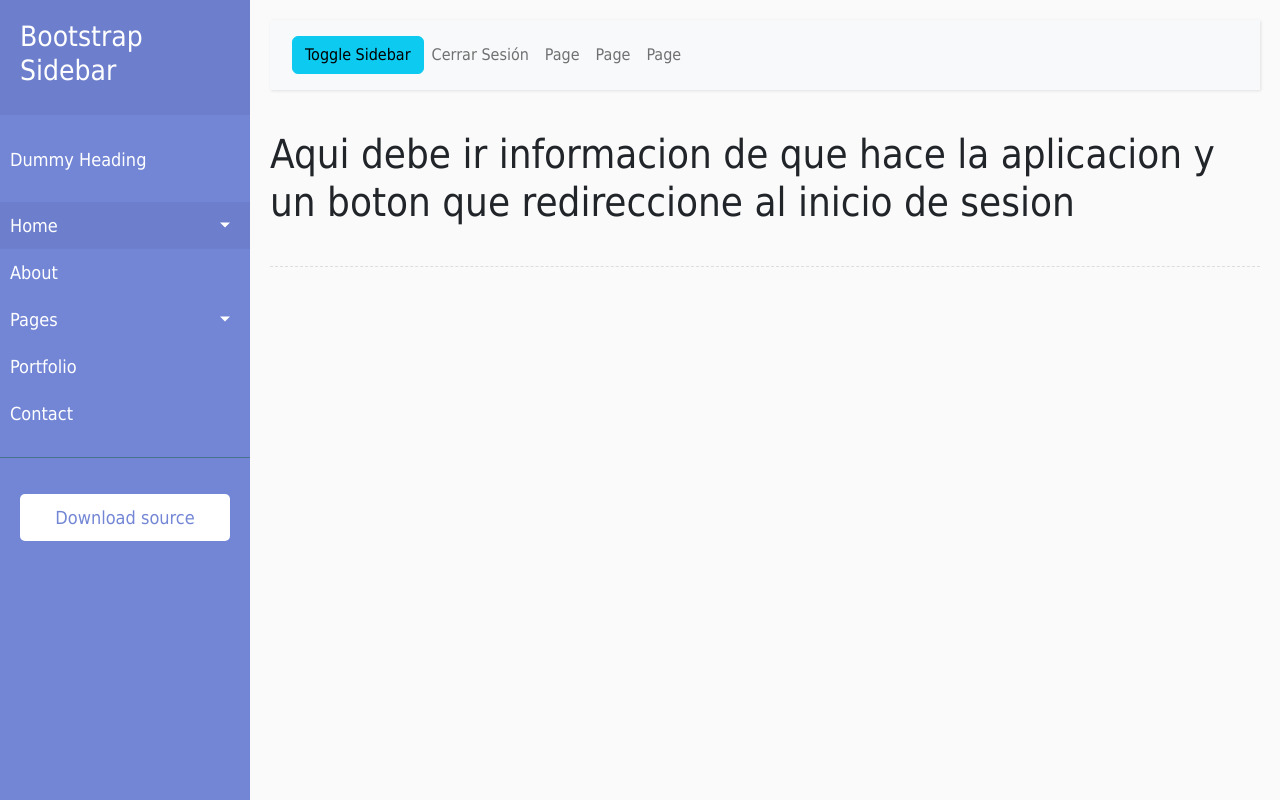
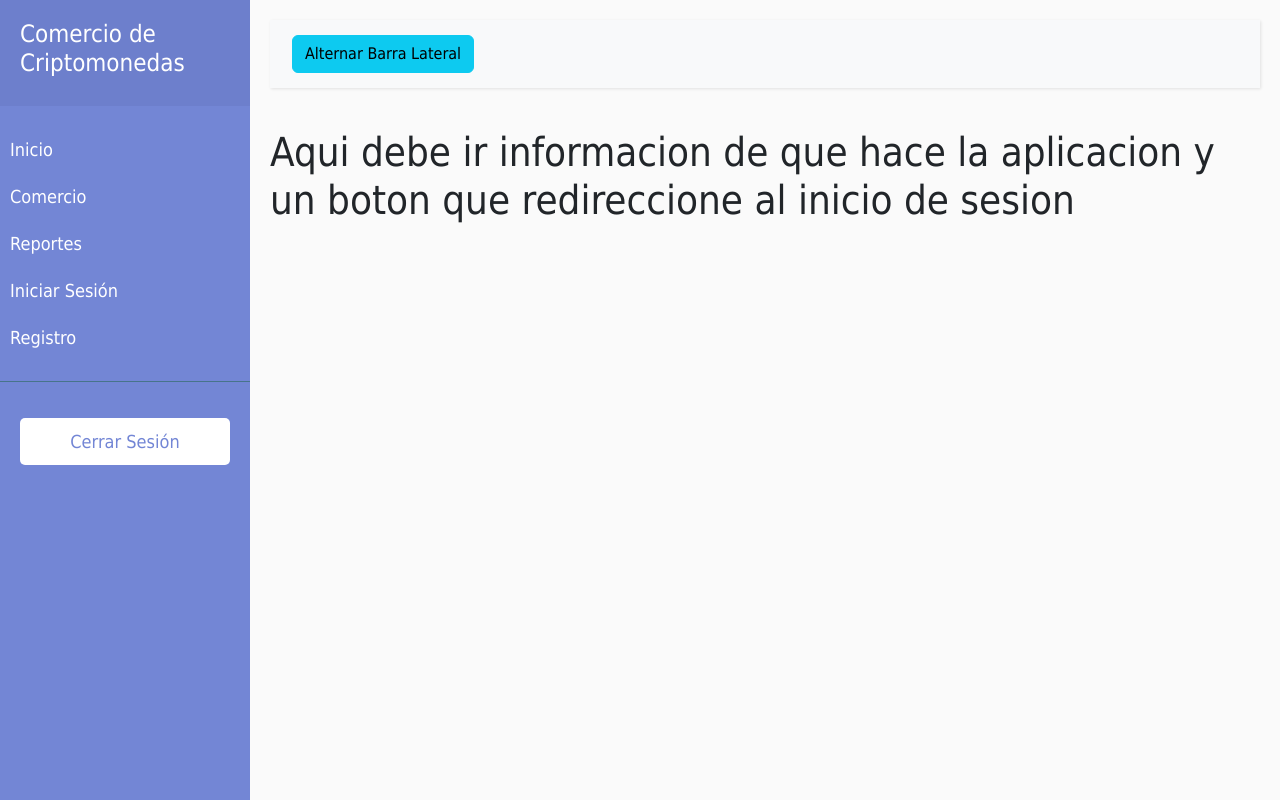
Before and after one commit to Manuela183/ProyectoBotCriptomonedas, a Flask app: page / in a window 1280 px wide. Run offline with Flask 2, Linux system fonts and the light colour scheme; some libraries are stand-ins or nearby versions; some web fonts are replaced.

Commit message:
Se agregaron enlaces de conexión

```diff
--- a/templates/base.html
+++ b/templates/base.html
@@ -19,56 +19,29 @@
             <!-- Sidebar  -->
             <nav id="sidebar">
                 <div class="sidebar-header">
-                    <h3>Bootstrap Sidebar</h3>
+                    <h4>Comercio de Criptomonedas</h4>
                 </div>
 
                 <ul class="list-unstyled components">
-                    <p>Dummy Heading</p>
-                    <li class="active">
-                        <a href="#homeSubmenu" data-toggle="collapse" aria-expanded="false"
-                            class="dropdown-toggle">Home</a>
-                        <ul class="collapse list-unstyled" id="homeSubmenu">
-                            <li>
-                                <a href="#">Home 1</a>
-                            </li>
-                            <li>
-                                <a href="#">Home 2</a>
-                            </li>
-                            <li>
-                                <a href="#">Home 3</a>
-                            </li>
-                        </ul>
+                    <li>
+                        <a href="{{ url_for('index') }}">Inicio</a>
                     </li>
                     <li>
-                        <a href="#">About</a>
+                        <a href="{{ url_for('trade') }}">Comercio</a>
                     </li>
                     <li>
-                        <a href="#pageSubmenu" data-toggle="collapse" aria-expanded="false"
-                            class="dropdown-toggle">Pages</a>
-                        <ul class="collapse list-unstyled" id="pageSubmenu">
-                            <li>
-                                <a href="#">Page 1</a>
-                            </li>
-                            <li>
-                                <a href="#">Page 2</a>
-                            </li>
-                            <li>
-                                <a href="#">Page 3</a>
-                            </li>
-                        </ul>
+                        <a href="{{ url_for('report') }}">Reportes</a>
+                    <li>
+                        <a href="{{ url_for('iniciar_sesion') }}">Iniciar Sesión</a>
                     </li>
                     <li>
-                        <a href="#">Portfolio</a>
-                    </li>
-                    <li>
-                        <a href="#">Contact</a>
+                        <a href="{{ url_for('registro') }}">Registro</a>
                     </li>
                 </ul>
 
                 <ul class="list-unstyled CTAs">
                     <li>
-                        <a href="https://bootstrapious.com/tutorial/files/sidebar.zip" class="download">Download
-                            source</a>
+                        <a href="{{ url_for('cerrar_sesion') }}" class="download">Cerrar Sesión</a>
                     </li>
                 </ul>
             </nav>
@@ -81,7 +54,7 @@
 
                         <button type="button" id="sidebarCollapse" class="btn btn-info">
                             <i class="fas fa-align-left"></i>
-                            <span>Toggle Sidebar</span>
+                            <span>Alternar Barra Lateral</span>
                         </button>
                         <button class="btn btn-dark d-inline-block d-lg-none ml-auto" type="button"
                             data-toggle="collapse" data-target="#navbarSupportedContent"
@@ -91,18 +64,9 @@
 
                         <div class="collapse navbar-collapse" id="navbarSupportedContent">
                             <ul class="nav navbar-nav ml-auto">
-                                <li class="nav-item active">
+                                <!-- <li class="nav-item active">
                                     <a class="nav-link" href="{{ url_for('cerrar_sesion') }}">Cerrar Sesión</a>
-                                </li>
-                                <li class="nav-item">
-                                    <a class="nav-link" href="#">Page</a>
-                                </li>
-                                <li class="nav-item">
-                                    <a class="nav-link" href="#">Page</a>
-                                </li>
-                                <li class="nav-item">
-                                    <a class="nav-link" href="#">Page</a>
-                                </li>
+                                </li> -->
                             </ul>
                         </div>
                     </div>
@@ -111,8 +75,6 @@
                 <div>
                     {% block main %}{% endblock %}
                 </div>
-
-                <div class="line"></div>
 
             </div>
         </div>
```
